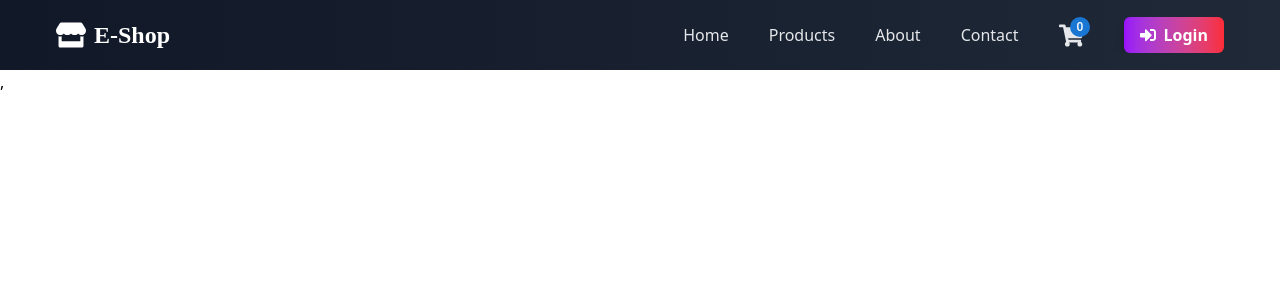
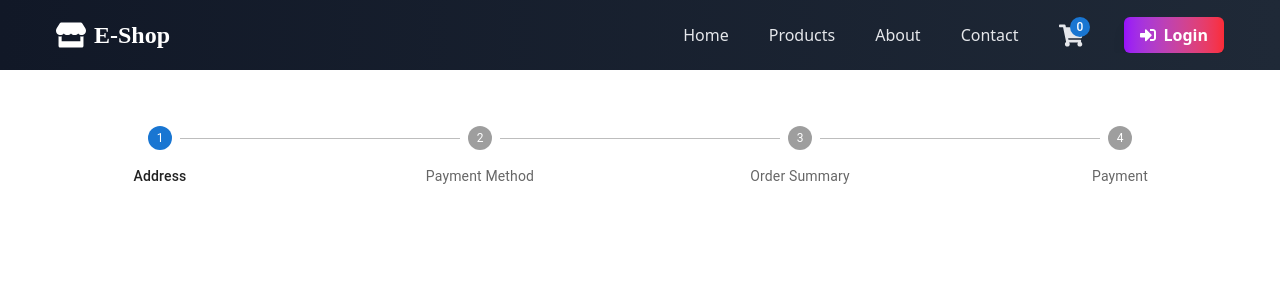
Before and after one commit to harshalmandliya/fullstack-ecommerce-platform, a React (Vite) app in the folder frontend/ecom-frontend/: page /checkout in a window 1280 px wide. Shown: the top 300 px of the page. Built offline with nearby package versions, Linux system fonts and the light colour scheme; no server answers.

Commit message:
feat(checkout): setup layout for checkout flow

```diff
--- a/frontend/ecom-frontend/src/App.jsx
+++ b/frontend/ecom-frontend/src/App.jsx
@@ -11,6 +11,7 @@ import LogIn from './components/auth/LogIn';
 import { Toaster } from 'react-hot-toast';
 import PrivateRoute from './components/PrivateRoute';
 import Register from './components/auth/Register';
+import Checkout from './components/checkout/Checkout';
 
 function App() {
 
@@ -24,6 +25,7 @@ function App() {
         <Route path='/about' element={ <About />}/>
         <Route path='/contact' element={ <Contact />}/>
         <Route path='/cart' element={ <Cart />}/>
+        <Route path='/checkout' element={ <Checkout />}/>
         <Route path='/' element={<PrivateRoute publicPage />}>
             <Route path='/login' element={ <LogIn />}/>
             <Route path='/register' element={ <Register />}/>
--- a/frontend/ecom-frontend/src/components/PrivateRoute.jsx
+++ b/frontend/ecom-frontend/src/components/PrivateRoute.jsx
@@ -5,7 +5,7 @@ import { Navigate, Outlet } from 'react-router-dom';
 const PrivateRoute = ({ publicPage = false }) => {
     const { user } = useSelector((state) => state.auth);
     if (publicPage) {
-        return user ? <Navigate to="/profile" /> : <Outlet />
+        return user ? <Navigate to="/" /> : <Outlet />
     }
     return user ? <Outlet /> : <Navigate to="/login" />;
 }
--- a/frontend/ecom-frontend/src/components/cart/Cart.jsx
+++ b/frontend/ecom-frontend/src/components/cart/Cart.jsx
@@ -61,14 +61,13 @@ const Cart = () => {
                         Taxes and shipping calculated at checkout
                     </p>
 
-                    <Link className="w-full flex justify-end" to="/checkout">
-                    <button
-                        onClick={() => {}}
-                        className="font-semibold w-[300px] py-2 px-4 rounded-sm bg-customBlue text-white flex items-center justify-center gap-2 hover:text-gray-300 transition duration-500">
-                        <MdShoppingCart size={20} />
-                        Checkout
-                    </button>
-                    </Link>
+                    <Link className="w-full" to="/checkout">
+                        <button
+                            className="font-semibold w-full py-2 px-4 rounded-sm bg-blue-600 text-white flex items-center justify-center gap-2 hover:bg-blue-700 transition duration-500">
+                            <MdShoppingCart size={20} />
+                            Checkout
+                        </button>
+                        </Link>
 
                     <Link className="flex gap-2 items-center mt-2 text-slate-500" to="/products">
                         <MdArrowBack />
--- /dev/null
+++ b/frontend/ecom-frontend/src/components/checkout/Checkout.jsx
@@ -0,0 +1,27 @@
+import { Step, StepLabel, Stepper } from '@mui/material';
+import React, { useState } from 'react'
+
+const Checkout = () => {
+    const [activeStep, setActiveStep] = useState(0);
+
+    const steps = [
+        "Address",
+        "Payment Method",
+        "Order Summary",
+        "Payment",
+    ];
+
+  return (
+    <div className='py-14 min-h-[calc(100vh-100px)]'>
+        <Stepper activeStep={activeStep} alternativeLabel>
+            {steps.map((label, index) => (
+                <Step key={index}>
+                    <StepLabel>{label}</StepLabel>
+                </Step>
+            ))}
+        </Stepper>
+    </div>
+  );
+}
+
+export default Checkout;
```
